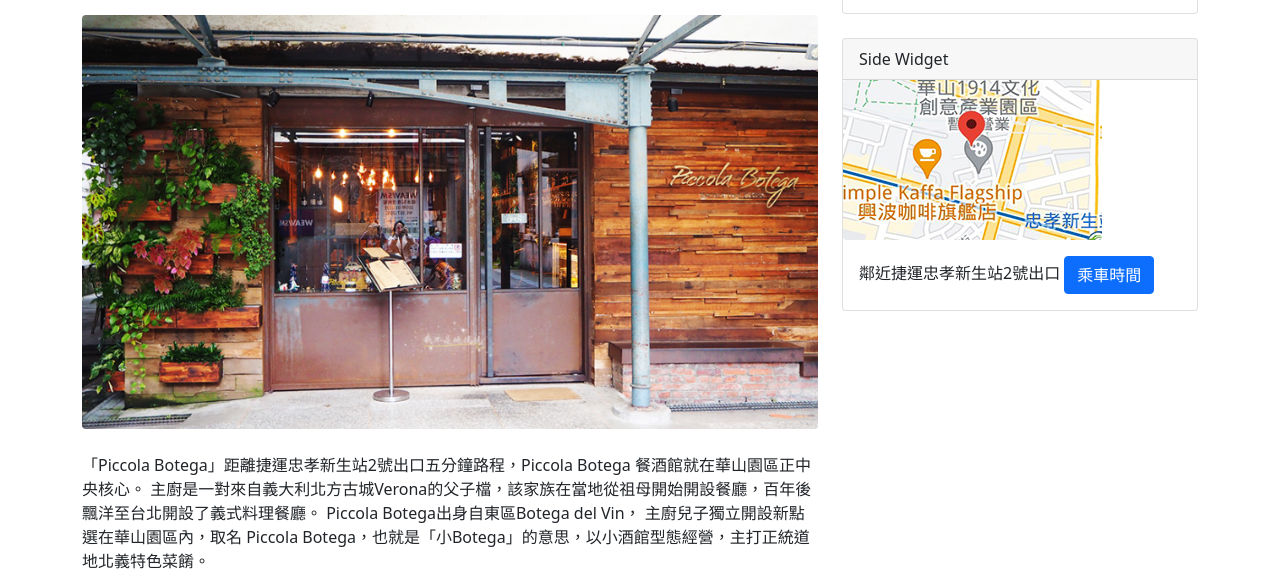
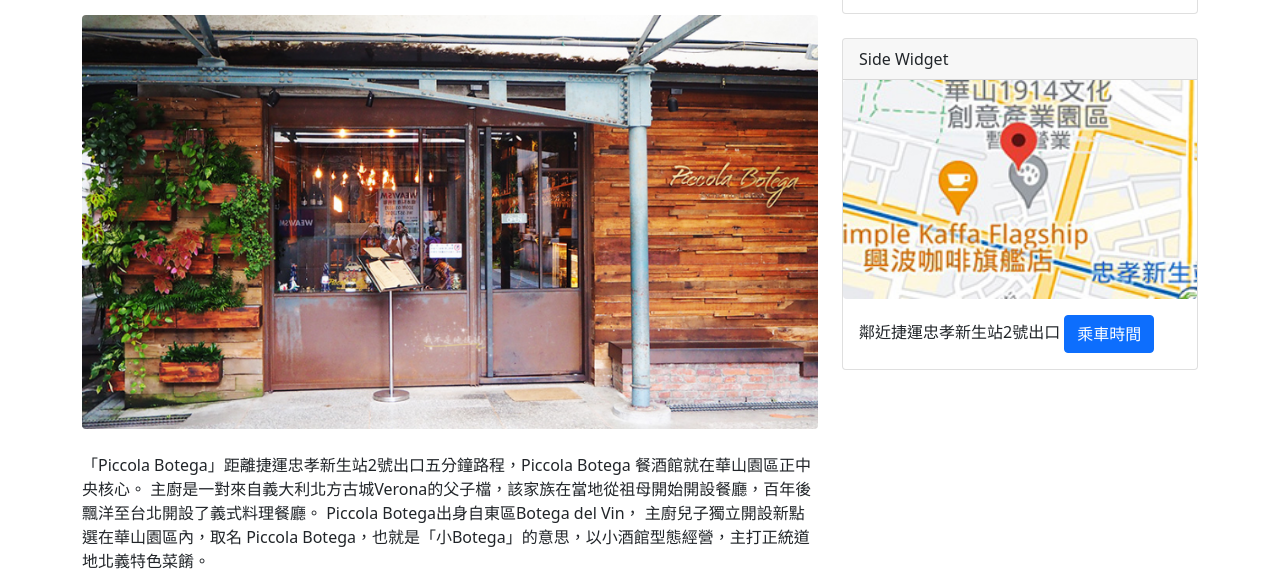
Before and after one commit to freedom3725/S11, a plain HTML site: page index.html in a window 1280 px wide. Shown: the part 189-775 px from the top of the page. Drawn offline with nearby package versions, Linux system fonts and the light colour scheme.

Commit message:
Update index.html

```diff
--- a/index.html
+++ b/index.html
@@ -143,7 +143,7 @@
                     <!-- Side widget-->
                     <div class="card mb-4">
                         <div class="card-header">Side Widget</div>
-						<div><img class="img-fluid rounded mb-4 mb-lg-0" src="assets/1.jpg" alt="..." /></div>
+						<div><img class="img-fluid rounded mb-4 mb-lg-0" src="assets/1.jpg" alt="..." width="800" ></div>
                         <div class="card-body">鄰近捷運忠孝新生站2號出口
 						<a class="btn btn-primary" href="https://www.metro.taipei/cp.aspx?n=ECEADC266D7120A7">乘車時間</a></div>
                     </div>
```
